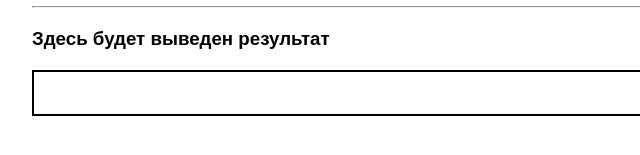
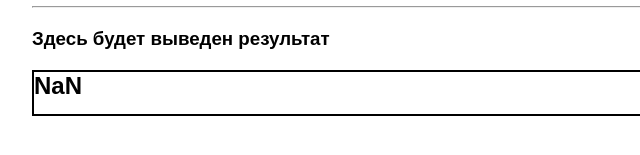
Before and after one commit to M0T0R0LA/15, a plain HTML site: page index.html in a window 1280 px wide. Both pictures are taken after a click on the button "Вычесть числа". Shown: the part 437-592 px from the top of the page, 208-848 px from the left. Drawn offline with Linux system fonts and the light colour scheme.

Commit message:
знак -

```diff
--- a/index.html
+++ b/index.html
@@ -16,7 +16,7 @@
       <h3>Выбрать действие</h3>
       <div class="buttons_block">
         <button class="action_button" type="button" name="addition" onclick="plus()">Сложить числа</button>
-        <button class="action_button" type="button" name="subtraction" onclick="">Вычесть числа</button>
+        <button class="action_button" type="button" name="subtraction" onclick="minus()">Вычесть числа</button>
         <button class="action_button" type="button" name="multiplication" onclick="">Умножить числа</button>
         <button class="action_button" type="button" name="division" onclick="">Разделить числа</button>
       </div>
--- a/script.js
+++ b/script.js
@@ -1,14 +1,18 @@
-var addition = document.getElementsByName('addition');
+var num1, num2, otvet;
 function plus(){
-   var num1, num2, otvet;
+
    num1 = document.getElementById('first_number').value;
    num1 = parseInt(num1);
    num2 = document.getElementById('second_number').value;
    num2 = parseInt(num2);
    otvet = num1 + num2;
    document.getElementById('result').innerHTML = otvet;
-
-
-
-
 }
+function minus(){
+   num1 = document.getElementById('first_number').value;
+   num1 = parseInt(num1);
+   num2 = document.getElementById('second_number').value;
+   num2 = parseInt(num2);
+   otvet = num1 - num2;
+   document.getElementById('result').innerHTML = otvet;
+}
```
